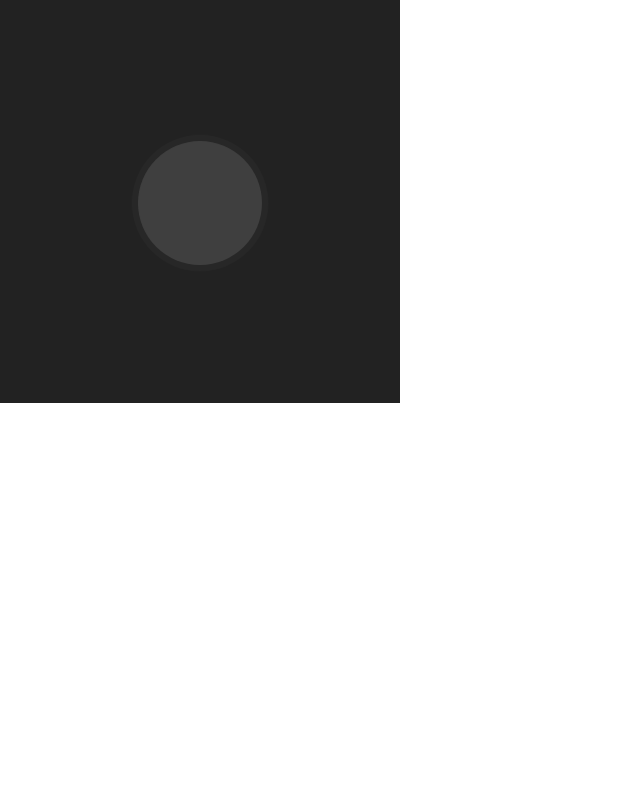
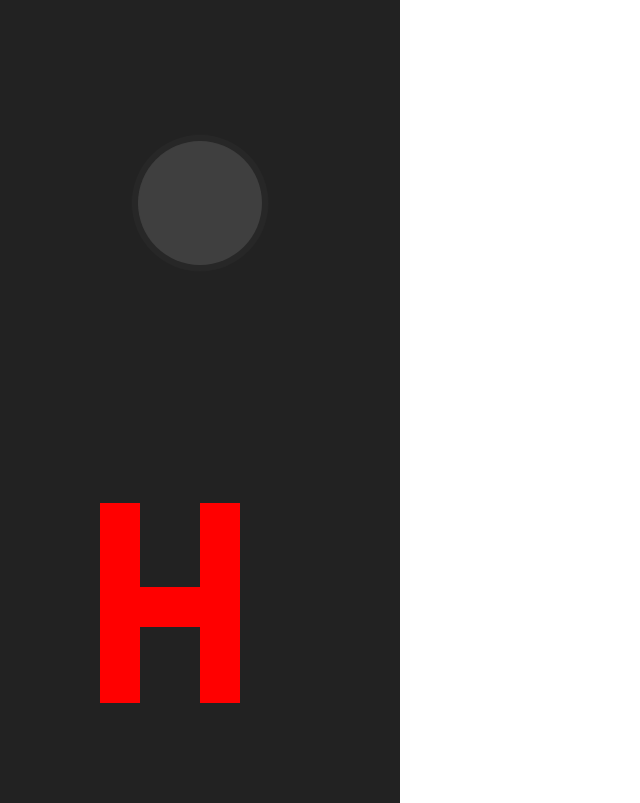
Before and after one commit to ylovethemoon/2406-WEB2, a plain HTML site: page day12/예제 연습.html in a window 1280 px wide. Shown: the part 397-1200 px from the top of the page, without its empty margins (0-640 px from the left). Before the commit the page ends 800 px from the top, so only its background shows below. Drawn offline with Linux system fonts and the light colour scheme.

Commit message:
animaion-practice

```diff
--- a/day12/예제 연습.html
+++ b/day12/예제 연습.html
@@ -104,6 +104,98 @@
             }
         }
 
+        .h-container {
+            width: 200px;
+            aspect-ratio: 1;
+        }
+
+
+        .red-box-y {
+
+            width: 40px;
+            height: 10px;
+
+            visibility: hidden;
+
+
+
+            background-color: red;
+
+            transform-origin: top;
+
+            animation: h-scale-y 1s forwards;
+        }
+
+        .red-box-x {
+
+            width: 10px;
+            height: 40px;
+
+            visibility: hidden;
+
+            background-color: red;
+
+            position: absolute ;
+            top: 42%;
+            left: 10%;
+
+            transform-origin: left;
+
+
+
+            animation: h-scale-x 1s forwards ;
+            animation-delay: 1s;
+        }
+
+        .red-box-y:last-child {
+
+            width: 40px;
+            height: 10px;
+
+            background-color: red;
+
+            transform-origin: top;
+
+            position: absolute;
+            top: 0%;
+            left: 50%;
+
+
+            animation: h-scale-y 1s forwards;
+            animation-delay: 2s;
+        }
+
+
+
+        @keyframes h-scale-y {
+            0% {
+                transform: scale(1);
+                visibility: visible;
+
+
+            }
+
+            100% {
+                transform: scale(1, 20);
+                visibility: visible;
+            }
+
+        }
+
+
+        @keyframes h-scale-x {
+            0% {
+                transform: scale(0px, 0px);
+                visibility: visible;
+
+            }
+
+            100% {
+                transform: scale(8, 1);
+                visibility: visible;
+            }
+
+        }
 
     </style>
 
@@ -122,8 +214,14 @@
         <div class="scale"></div>
     </div>
 </div>
-</div>
 
+<div class="container">
+    <div class="h-container animation-container">
+        <div class="red-box-y"></div>
+        <div class="red-box-x"></div>
+        <div class="red-box-y"></div>
+
+    </div>
 </div>
 </body>
 </html>
```
